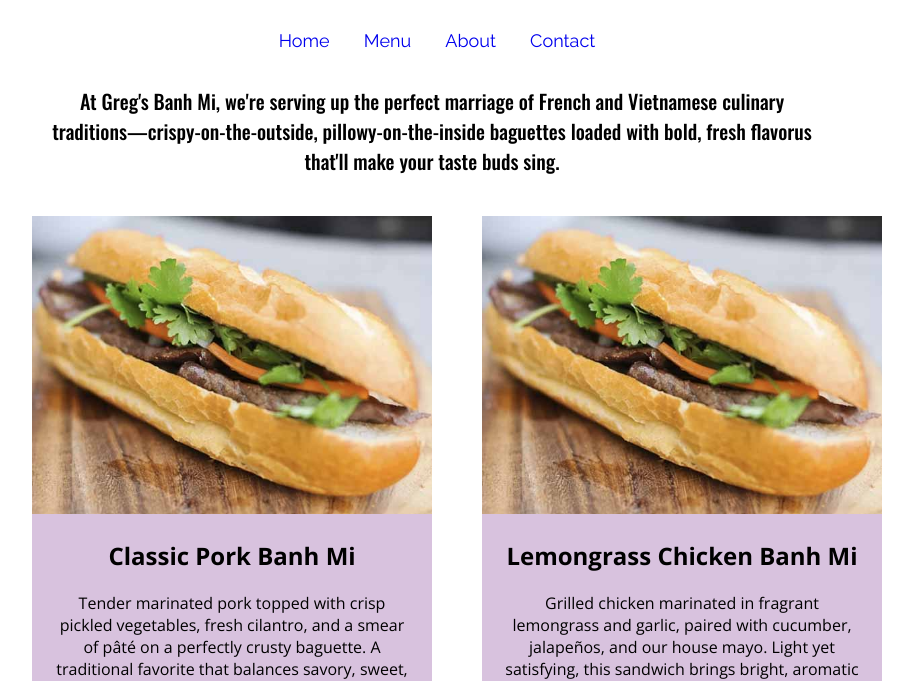
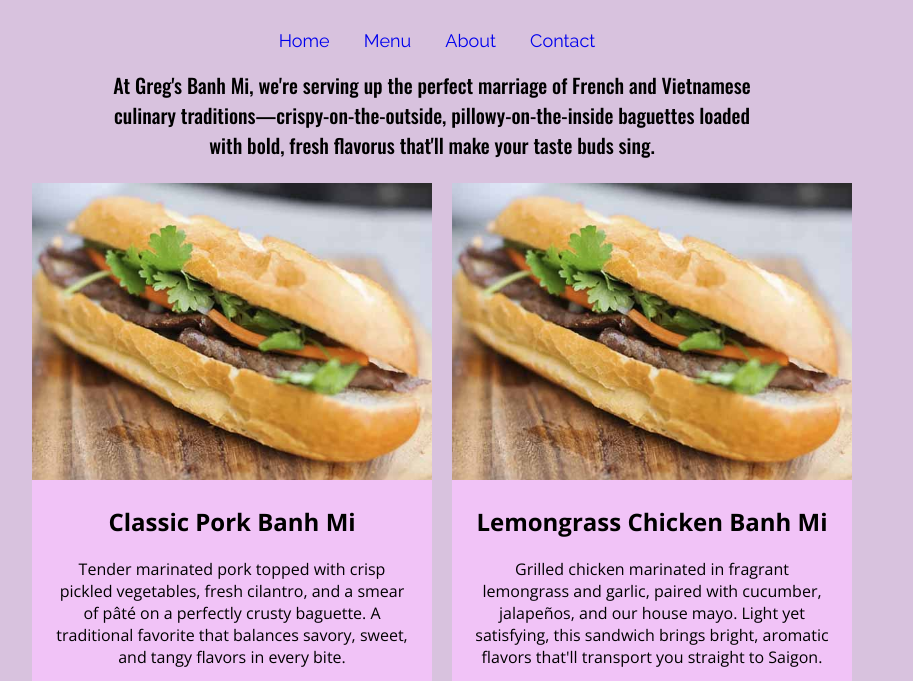
Before and after one commit to spacelegendsyt/exercise-6, a plain HTML site: page index.html in a window 1280 px wide. Shown: the part 139-820 px from the top of the page, without its empty margins (208-1121 px from the left). Drawn offline with nearby package versions, Linux system fonts and the light colour scheme.

Commit message:
testerrrr background diff

```diff
--- a/index.html
+++ b/index.html
@@ -17,6 +17,7 @@
   font-size: 16px;
   width: 960px;
   margin: auto;
+  background-color: #d8c2de;
 }
 
   h1 {
@@ -60,14 +61,16 @@
   .container {
     display: grid;
     grid-template-columns: 50% 50%;
-    gap: 50px;
+    gap: 20px;
     width: 800px;
-    margin: 0 auto;
+    margin: 0px auto;
+
   }
 
   .grid-item {
-    background-color: #d8c2de;
+    background-color: #f1c3f7;
     height: 530px;
+
   }
 
   img {
@@ -91,10 +94,8 @@
 
   .intro h1 {
     font-size: 20px;
-    margin-top: 30px;
-    margin-left: 10%;
-    margin-right: 10%;
-    margin-bottom: 40px;
+    text-align: center;
+    padding: 0% 15% 1%
   }
 
   .BigBanner h1 {
@@ -106,7 +107,7 @@
     padding: 20px;
     background-color: #2e1f30;
     color: #e5e1e6;
-
+    margin: 0px auto;
   }
 
 </style>
```
